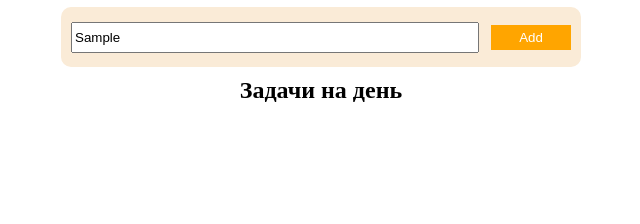
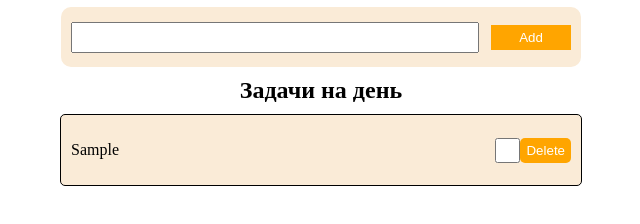
Before and after one commit to Imyeremin/Todo-app, a plain HTML site: page index.html in a window 1280 px wide. Both pictures are taken after typing "Sample" into the empty fields and a click on the button "Add". Shown: the part 50-274 px from the top of the page, without its empty margins (319-959 px from the left). Drawn offline with Linux system fonts and the light colour scheme.

Commit message:
Сделаны функции добовления задачи на страницу из localstorage и новых задач

```diff
--- a/script.js
+++ b/script.js
@@ -3,19 +3,40 @@ const deskTaskInput = document.getElementById("description-task");
 const todosWrapper = document.querySelector(".todos-wtapper");
 
 var tasks;
-
 !localStorage.tasks ? tasks = [] : tasks = JSON.parse(localStorage.getItem('tasks'));
 
 function Task(description){
-    this.description = description;
+     this.description = description;
     this.complited = false;
 }
+const createTemplate = (task, index) => {
+    return `
+    <div class="todo-item ${task.complited ? 'checked' : ''}">
+    <div class="description">${task.description} </div>
+    <div class="buttons">
+      <input type="checkbox" class="btn-complete" ${task.complited ? 'checked' : ''}>
+      <button class="btn-delete">Delete</button>
+    </div>
+  </div>
+    `
+}
 
+const fillHtmlList = () => {
+    todosWrapper.innerHTML = '';
+    if(tasks.length > 0){
+     tasks.forEach((item, index) => {
+         todosWrapper.innerHTML += createTemplate(item, index);
+         });
+    }
+}
+fillHtmlList();
 const updateLocal = () => {
     localStorage.setItem('tasks', JSON.stringify(tasks) )
-}
+    }
 
 addTaskBtn.addEventListener('click',() => {
-   tasks.push(new Task(deskTaskInput.value));
-   updateLocal();
-} )
+     tasks.push(new Task(deskTaskInput.value));
+      updateLocal();
+   fillHtmlList();
+     deskTaskInput.value = '';
+   } )
--- a/style.css
+++ b/style.css
@@ -53,6 +53,8 @@ h1, h2{
 
 .todo-item{
     display: flex;
+    justify-content: space-between;
+    align-items: center;
     width: 500px;
     min-height: 50px;
     border: 1px solid black;
@@ -92,6 +94,8 @@ h1, h2{
 }
 
 .buttons button{
+    display: flex;
+    align-items: center;
     outline: none;
     border: none;
     background-color: orange;
```
Also changed, not shown: index.html (+1 -0 lines).
